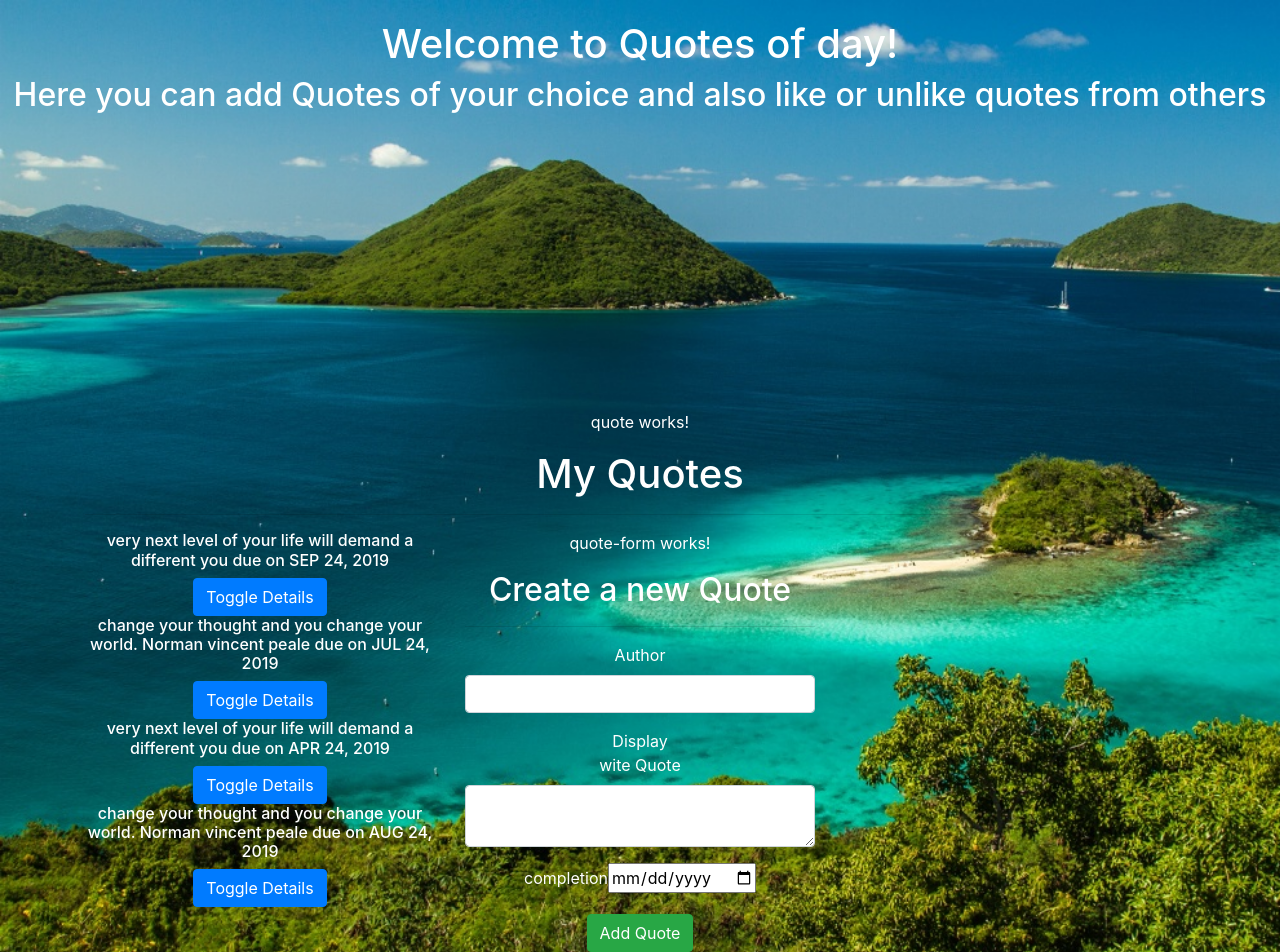
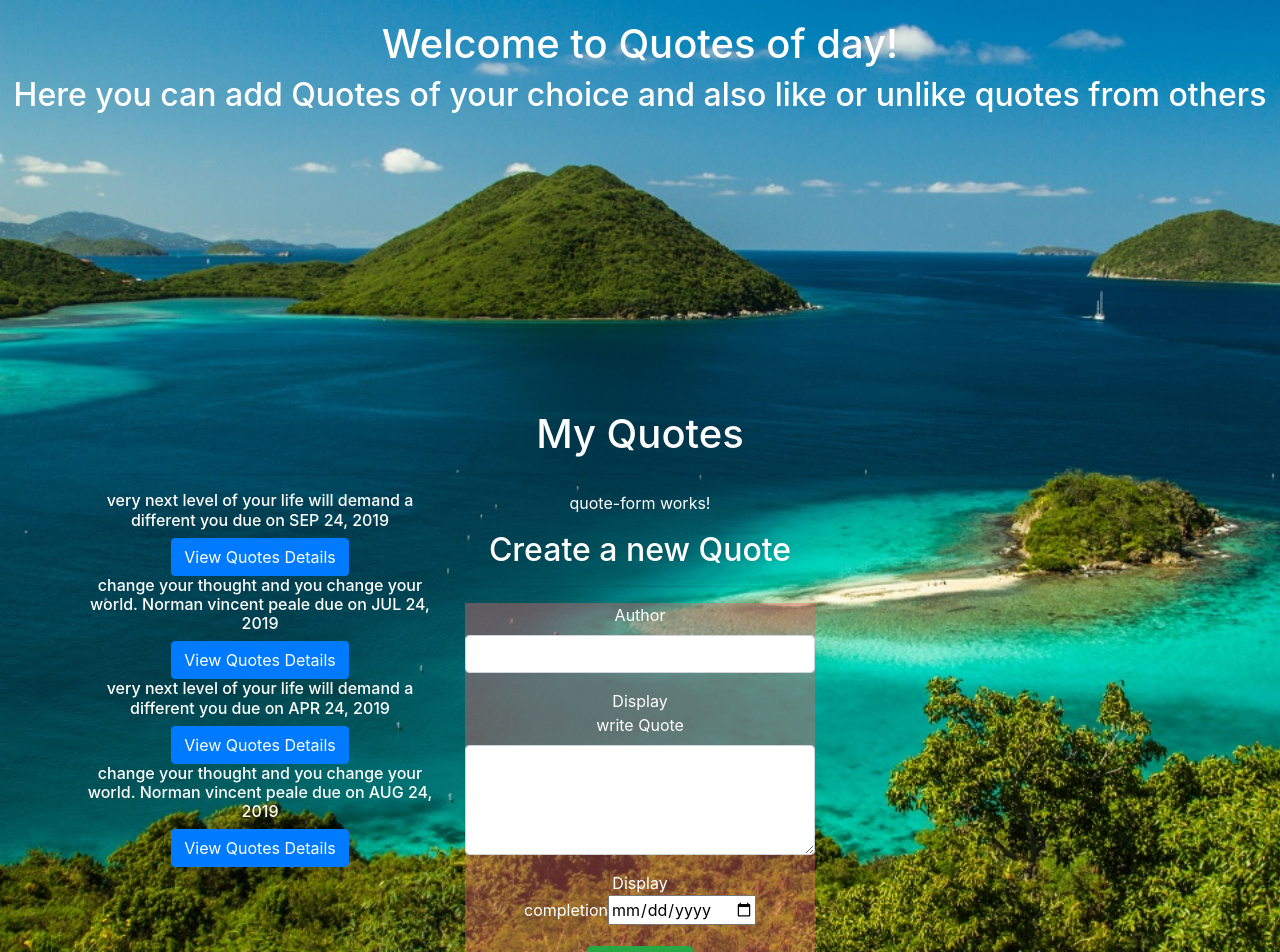
Before and after one commit to rithaven/Quote-vot, an Angular app: page / in a window 1280 px wide. Shown: the top 952 px of the page. Built offline with nearby package versions, Linux system fonts and the light colour scheme.

Commit message:
Add Add color to a form

```diff
--- a/src/app/quote-form/quote-form.component.html
+++ b/src/app/quote-form/quote-form.component.html
@@ -3,7 +3,7 @@
 
     <h2 class="text-center"> Create a new Quote</h2>
     <hr>
-    <form (ngSubmit)='submitQuote()' #quoteForm='ngForm'>
+    <form (ngSubmit)='submitQuote()' #quoteForm='ngForm' style="background-color: #E666;">
         <div class="form-group">
 
             <label for="name">Author</label>
@@ -14,16 +14,17 @@
             </div>
         </div>
         <!--Testing to see if we get any data-->
-        Display{{newQuote.name}}
+        Display {{newQuote.name}}
         <div class="form-group">
 
-            <label for="description"> wite Quote</label>
-            <textarea class="form-control" id="descrition" rows="2" [(ngModel)]="newQuote.description" name="description"
+            <label for="description"> write Quote</label>
+            <textarea class="form-control" id="descrition" rows="4" [(ngModel)]="newQuote.description" name="description"
                 #description="ngModel" required></textarea>
             <div [hidden]="description.valid || description.pristine" class="alert alert-danger">
-                <p>Description is required</p>
+                <p>Quote  is required</p>
             </div>
         </div>
+        Display {{newQuote.description}}
         <div class="form-group">
 
             <label for="complete">completion</label>
--- a/src/app/quote/quote.component.html
+++ b/src/app/quote/quote.component.html
@@ -1,4 +1,4 @@
-<p>quote works!</p>
+
 <div class="container">
     <h1>My Quotes</h1>
     <hr>
@@ -7,10 +7,10 @@
             <div *ngFor='let quote of quotes;let i=index'>
                 <div>
                     <h6 id={{i}} appStrikethrough>{{quote.Quotess}} due on {{quote.completeDate|date|uppercase}}</h6>
-                    <button (click)='toggleDetails(i)' class="btn btn-primary"> Toggle Details</button>
+                    <button (click)='toggleDetails(i)' class="btn btn-primary"> View Quotes Details</button>
                 </div>
                 <div *ngIf='quote.showDescription'>
-                    <app-quote-detail [quote]='quote' (isComplete)='deleteQuote($event,i)'></app-quote-detail>
+                    <app-quote-detail [quote]='quote' (isComplete)='deleteQuotes($event,i)'></app-quote-detail>
                 </div>
             </div>
         </div>
```
